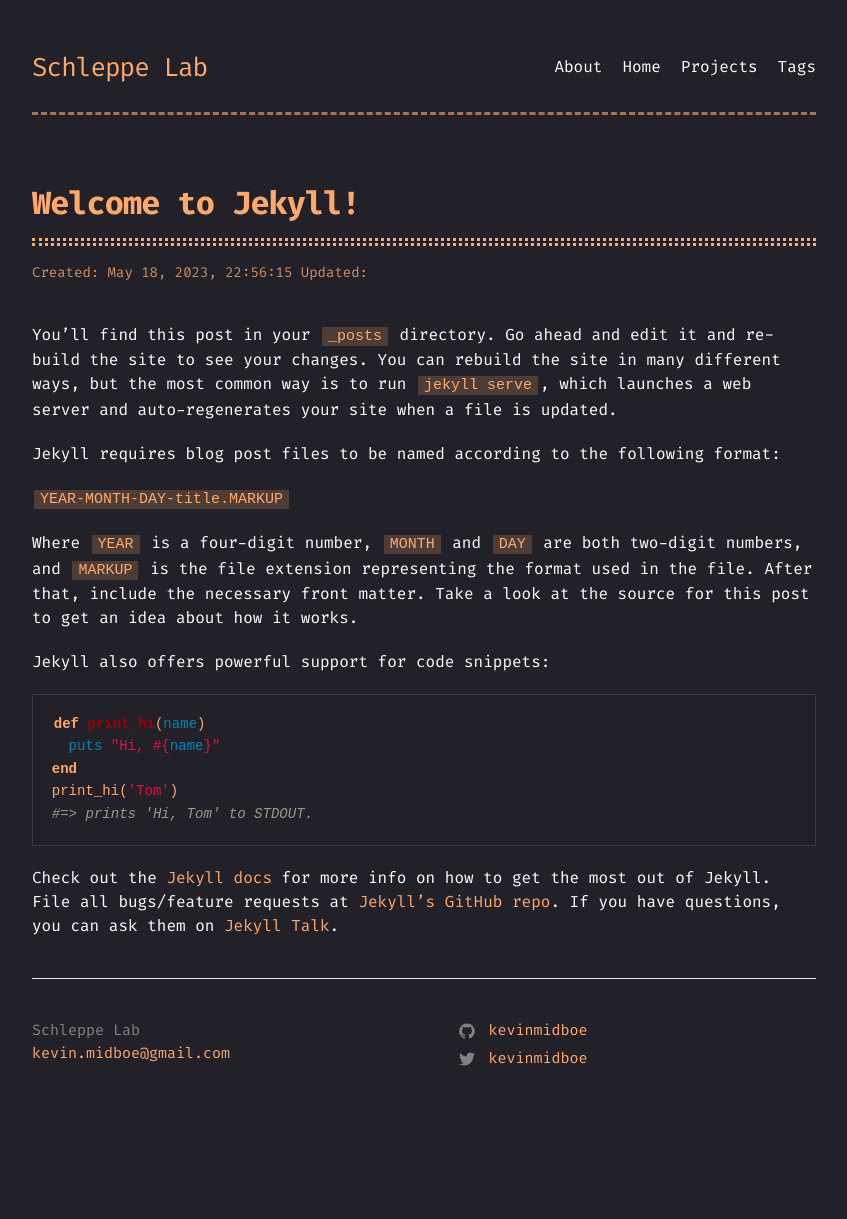
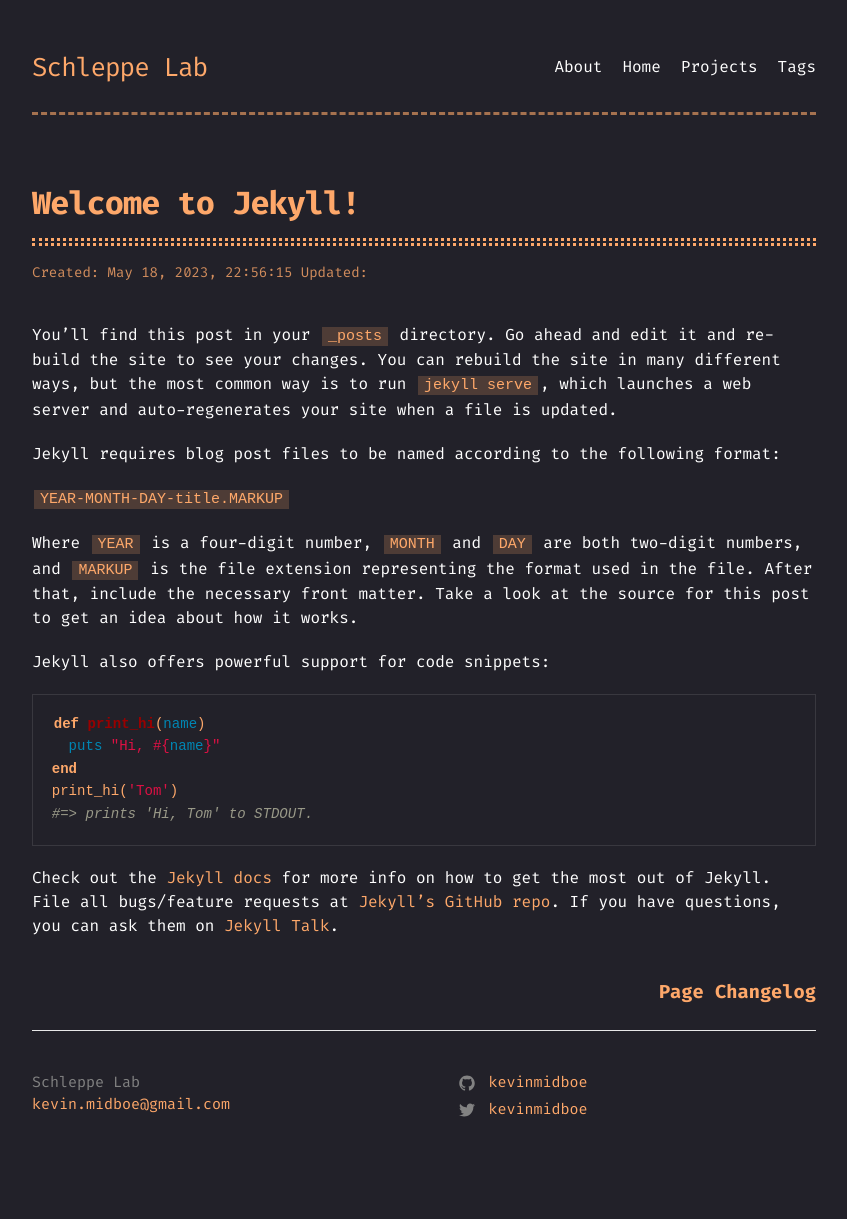
Before and after one commit to KevinMidboe/schleppe-lab, a Jekyll site: the page built from _posts/2023-05-19-welcome-to-jekyll.markdown, in a window 1280 px wide. Shown: the whole page, without its empty margins (216-1063 px from the left). Built offline with Jekyll 4.4.1, drawn with Linux system fonts in a browser that asks for light colours; before the commit the page ends 1168 px from its top, so only the background shows below that.

Commit message:
Dynamic git changelog linking on bottom of each post

```diff
--- a/_layouts/post.html
+++ b/_layouts/post.html
@@ -28,6 +28,10 @@ layout: default
     {%- include disqus_comments.html -%}
   {%- endif -%}
 
+  <a href="https://github.com/KevinMidboe/schleppe-lab/commits/main/_posts/{{ page.name }}">
+    <h3 class="changelog">Page Changelog</h3>
+  </a>
+
   <a class="u-url" href="{{ page.url | relative_url }}" hidden></a>
 </article>
 
```
